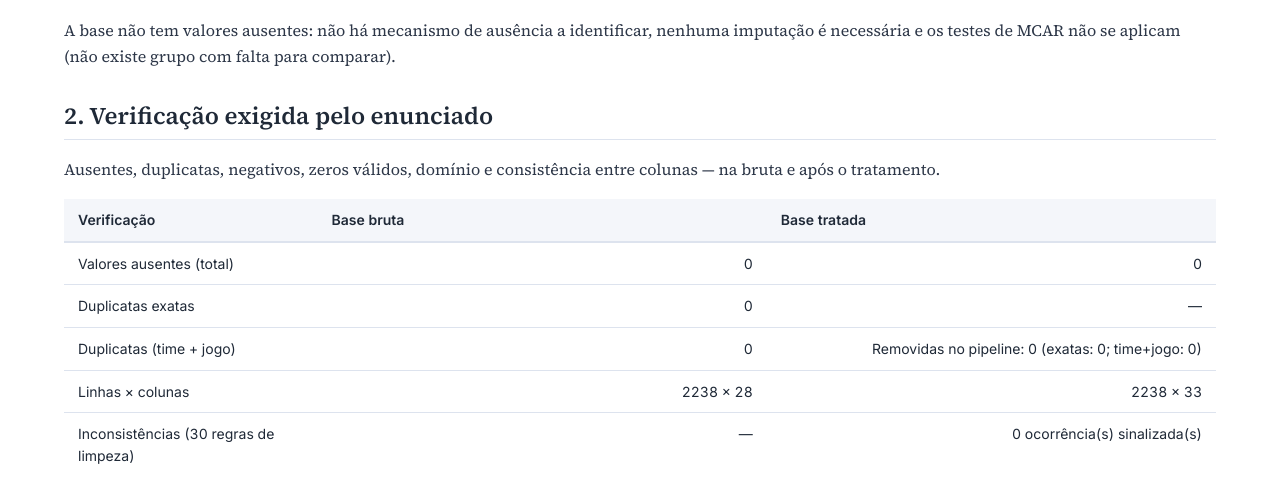
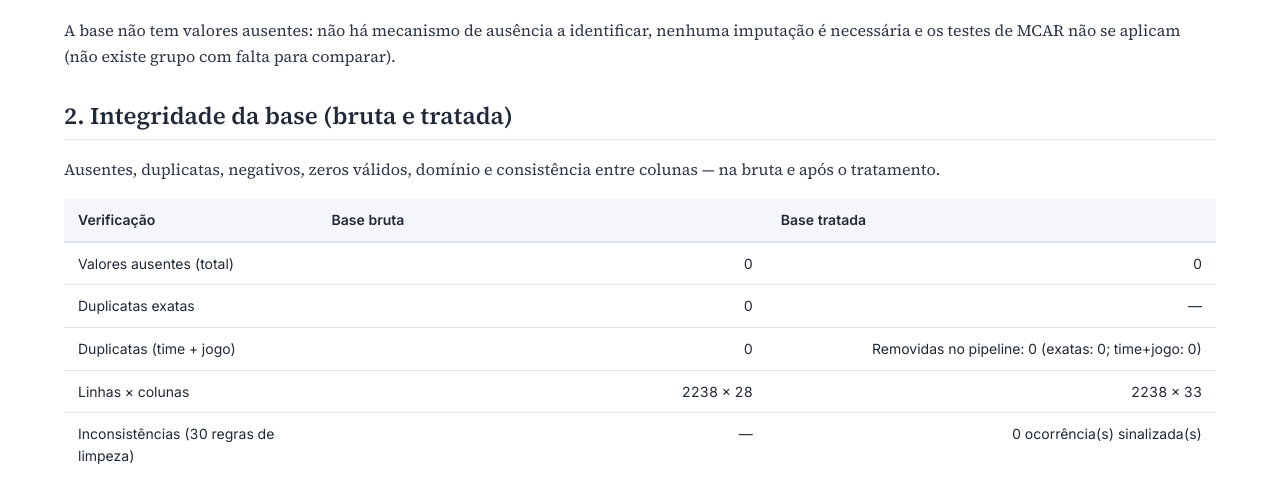
Before and after one commit to datasci-g8/projeto-1, a Flask app: page /quality in a window 1280 px wide. Shown: the part 1889-2366 px from the top of the page. Run offline with Flask 3, Linux system fonts and the light colour scheme; some libraries are stand-ins or nearby versions.

Commit message:
fix: Muda para título mais descritivo

```diff
--- a/dashboards/templates/quality.html
+++ b/dashboards/templates/quality.html
@@ -3,7 +3,7 @@
 {{ intro("Contagem na base original (antes do pipeline de tratamento).") }}
 {{ ausentes|safe }}
 {{ interpretacao_paragrafos([conclusao_ausentes]) }}
-<h2>2. Verificação exigida pelo enunciado</h2>
+<h2>2. Integridade da base (bruta e tratada)</h2>
 {{ intro("Ausentes, duplicatas, negativos, zeros válidos, domínio e consistência entre colunas — na bruta e após o tratamento.") }}
 <table class="tabela tabela-texto">
 <tr><th>Verificação</th><th>Base bruta</th><th>Base tratada</th></tr>
```
